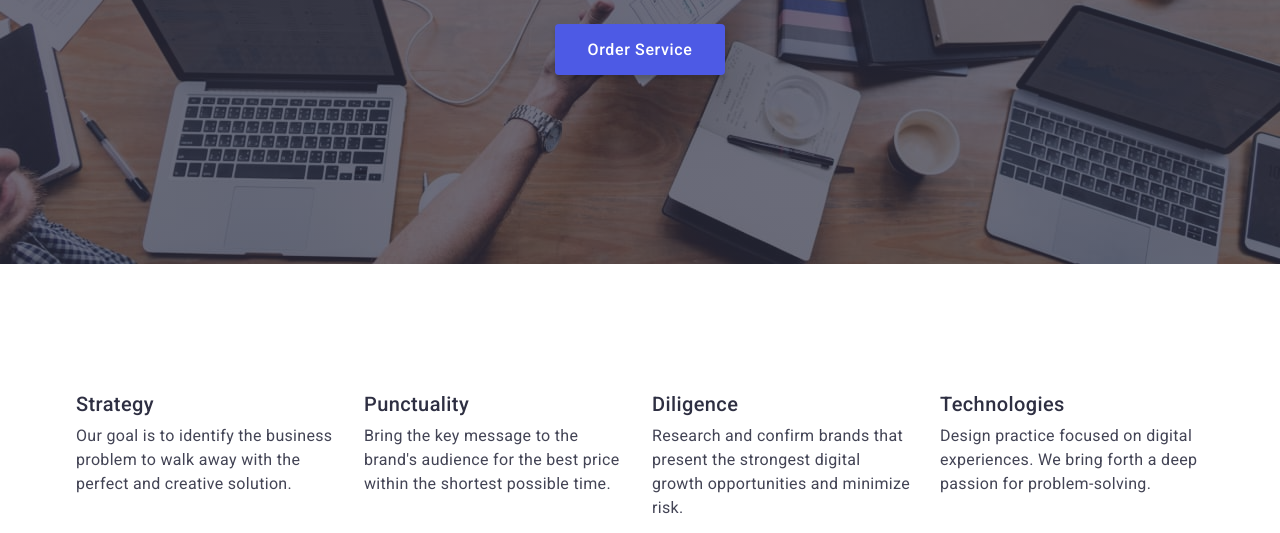
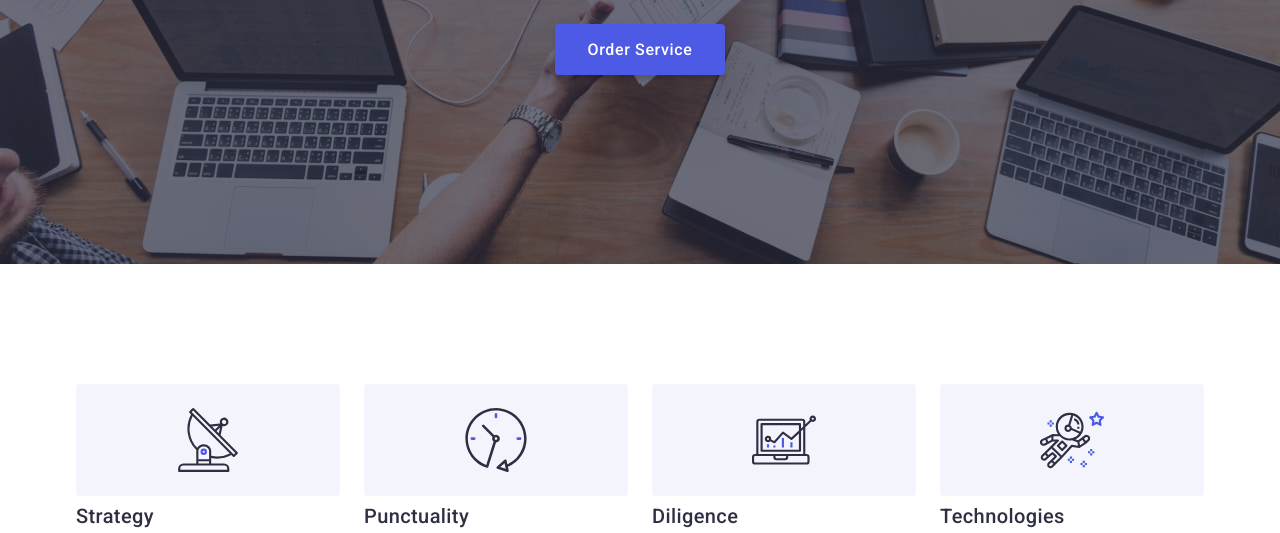
Before and after one commit to svoits/goit-markup-hw-04, a plain HTML site: page index.html in a window 1280 px wide. Shown: the part 408-941 px from the top of the page. Drawn offline with nearby package versions, Linux system fonts and the light colour scheme.

Commit message:
add icons for advantages

```diff
--- a/index.html
+++ b/index.html
@@ -69,20 +69,40 @@
           <h2 class="section-title visually-hidden">Company advantages</h2>
           <ul class="list">
             <li class="item">
+              <div class="advantage-icon-bg">
+                <svg width="64" height="64">
+                  <use href="./images/icons.svg#antenna"></use>
+                </svg>
+              </div>
               <h3 class="advantage">Strategy</h3>
               <p class="advantage-description">Our goal is to identify the business problem to walk away with the perfect and creative solution.</p>
             </li>
             <li class="item">
+              <div class="advantage-icon-bg">
+                <svg width="64" height="64">
+                  <use href="./images/icons.svg#clock"></use>
+                </svg>
+              </div>
               <h3 class="advantage">Punctuality</h3>
               <p class="advantage-description">Bring the key message to the brand's audience for the best price within the shortest possible time.</p>
             </li>
             <li class="item">
+              <div class="advantage-icon-bg">
+                <svg width="64" height="64">
+                  <use href="./images/icons.svg#diagram"></use>
+                </svg>
+              </div>
               <h3 class="advantage">Diligence</h3>
               <p class="advantage-description">
                 Research and confirm brands that present the strongest digital growth opportunities and minimize risk.
               </p>
             </li>
             <li class="item">
+              <div class="advantage-icon-bg">
+                <svg width="64" height="64">
+                  <use href="./images/icons.svg#astronaut"></use>
+                </svg>
+              </div>
               <h3 class="advantage">Technologies</h3>
               <p class="advantage-description">Design practice focused on digital experiences. We bring forth a deep passion for problem-solving.</p>
             </li>
```
